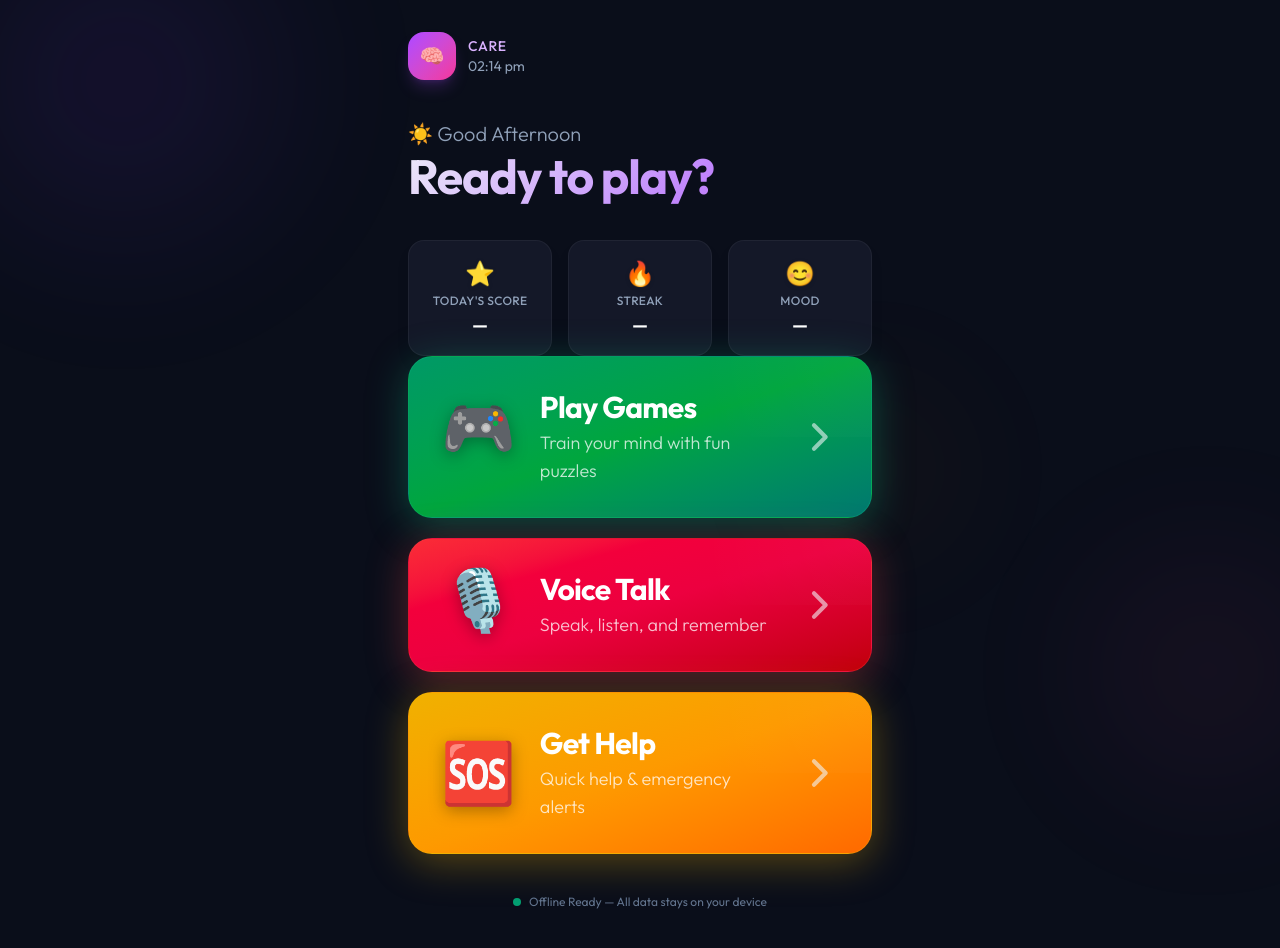
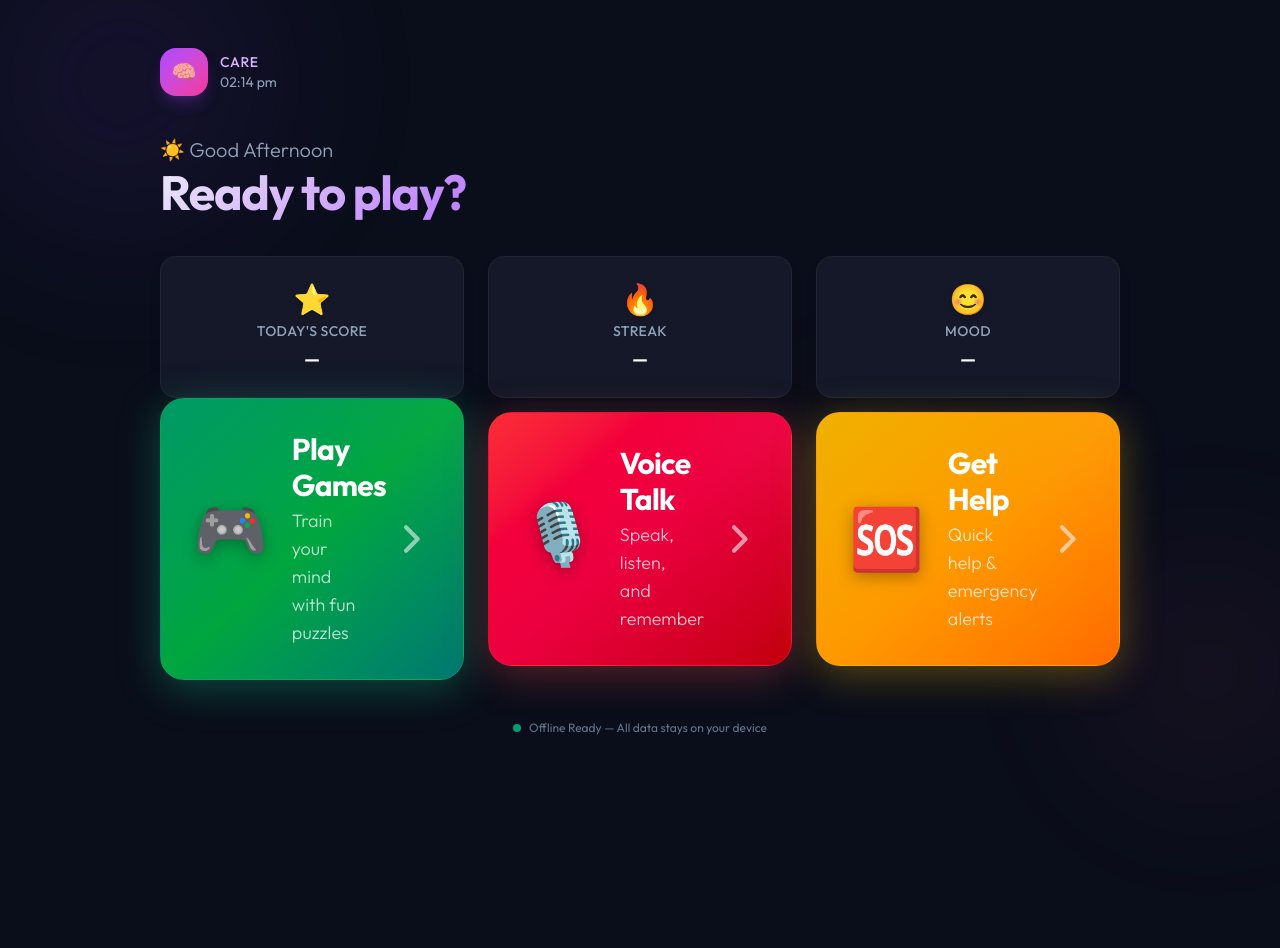
Before and after one commit to flyingmeai01-ship-it/SIH_Vector, a Next.js app in the folder frontend/: page / in a window 1280 px wide. Shown: the top 948 px of the page. After the commit the page ends 800 px from the top, so only its background shows below. Built offline with nearby package versions, Linux system fonts and the light colour scheme.

Commit message:
fix: Update tablet responsive layout on Home screen

```diff
--- a/frontend/src/app/page.js
+++ b/frontend/src/app/page.js
@@ -275,7 +275,7 @@ export default function Home() {
       </div>
 
       {/* ── Content Container ──────────────────── */}
-      <div className="relative z-10 flex flex-col flex-1 w-full max-w-lg mx-auto px-5 sm:px-6 py-6 sm:py-8">
+      <div className="relative z-10 flex flex-col flex-1 w-full max-w-md md:max-w-3xl lg:max-w-5xl mx-auto px-5 sm:px-6 md:px-8 py-6 sm:py-8 md:py-12">
 
         {/* ── Top Bar: Time + Install ──────────── */}
         <header
@@ -345,16 +345,16 @@ export default function Home() {
 
         {/* ── Quick Stats Row ──────────────────── */}
         <section
-          className="grid grid-cols-3 gap-3 sm:gap-4 delay-300 fill-mode-both" style={{ animation: "fade-in-up 0.6s ease-out" }}
+          className="grid grid-cols-3 gap-3 sm:gap-4 md:gap-6 delay-300 fill-mode-both" style={{ animation: "fade-in-up 0.6s ease-out" }}
           aria-label="Quick statistics"
         >
           {stats.map((stat, i) => (
             <div
               key={i}
-              className="bg-[#141828] border border-white/5 rounded-2xl p-3 sm:p-4 flex flex-col items-center justify-center text-center shadow-lg"
+              className="bg-[#141828] border border-white/5 rounded-2xl p-3 sm:p-4 md:p-6 flex flex-col items-center justify-center text-center shadow-lg"
             >
-              <span className="text-2xl mb-1 filter drop-shadow-sm">{stat.icon}</span>
-              <span className="text-[10px] sm:text-xs text-slate-400 font-medium tracking-wide uppercase mb-0.5">
+              <span className="text-2xl md:text-3xl mb-1 filter drop-shadow-sm">{stat.icon}</span>
+              <span className="text-[10px] sm:text-xs md:text-sm text-slate-400 font-medium tracking-wide uppercase mb-0.5 md:mb-1">
                 {stat.label}
               </span>
               <span className="text-base sm:text-lg font-bold text-white">
@@ -365,7 +365,7 @@ export default function Home() {
         </section>
 
         {/* ── Main Action Cards ────────────────── */}
-        <section className="flex flex-col gap-4 sm:gap-5 flex-1" aria-label="Main actions">
+        <section className="grid grid-cols-1 md:grid-cols-2 lg:grid-cols-3 gap-4 sm:gap-5 md:gap-6 flex-1" aria-label="Main actions">
           {MAIN_ACTIONS.map((action, i) => (
             <ActionCard
               key={action.id}
```
